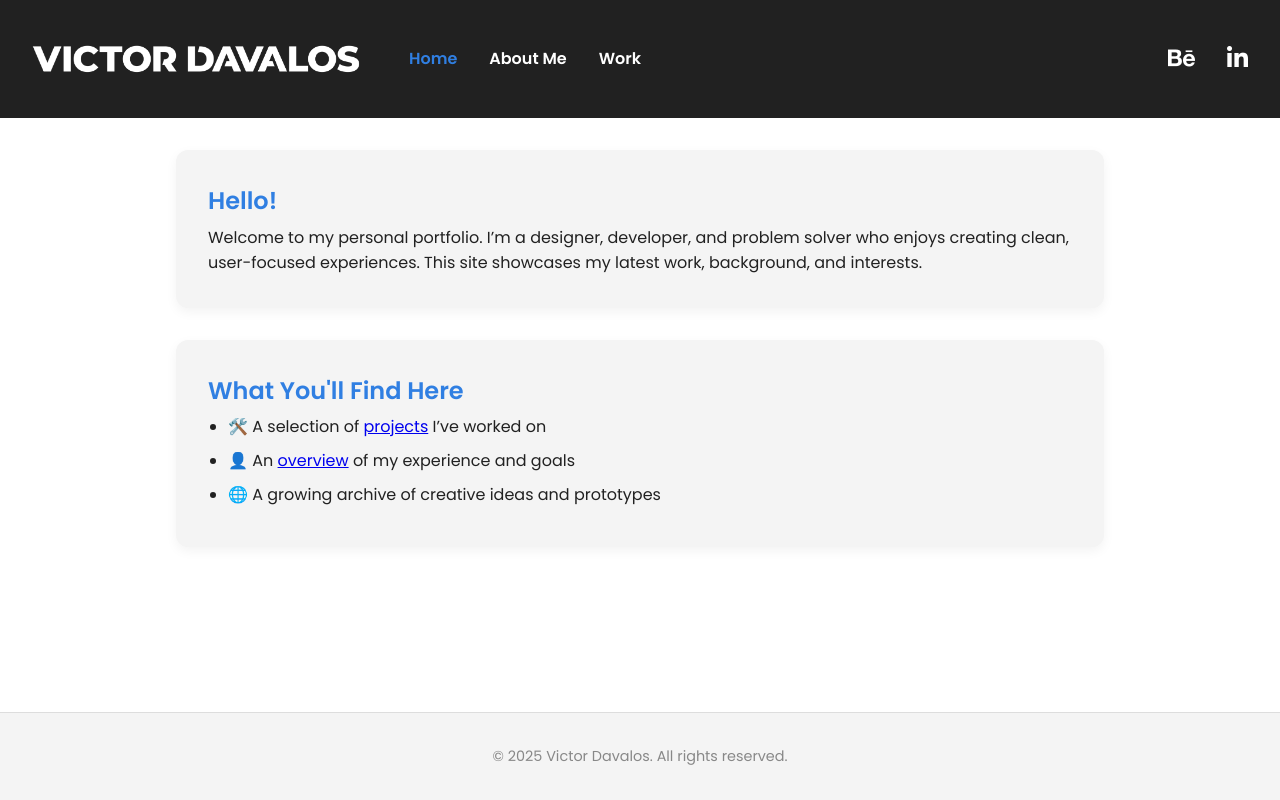
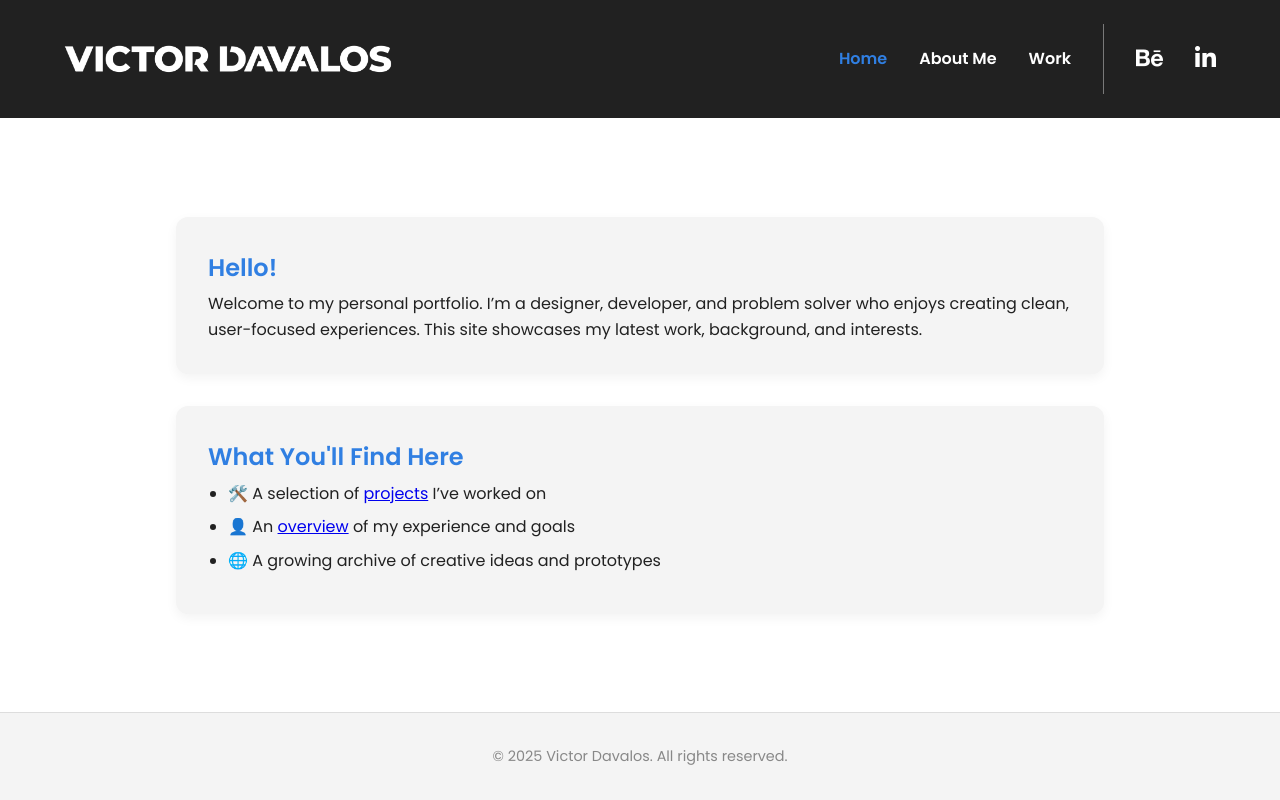
Before and after one commit to Davavalo/portfolio-website, a plain HTML site: page index.html in a window 1280 px wide. Drawn offline with Linux system fonts and the light colour scheme.

Commit message:
Update styles.css
more fixes

```diff
--- a/styles.css
+++ b/styles.css
@@ -30,11 +30,14 @@ body {
 }
 
 main {
-  flex: 1;
-  max-width: 960px;
-  margin: 2rem auto;
-  padding: 0 1rem;
-  width: 100%;
+    display: flex;
+    flex-direction: column;
+    flex: 1;
+    justify-content: center;
+    max-width: 960px;
+    margin: 2rem auto;
+    padding: 0 1rem;
+    width: 100%;
 }
 
 main > section:last-child {
@@ -98,14 +101,12 @@ body.menu-open {
   z-index: 1000;
 }
 
-/* Logo */
 .site-logo {
   max-height: 40px;
   width: auto;
   object-fit: contain;
 }
 
-/* Toggle Button (mobile only) */
 .menu-toggle {
   background: none;
   border: none;
@@ -115,9 +116,8 @@ body.menu-open {
   z-index: 1001;
 }
 
-/* Mobile Fullscreen Overlay Menu */
 .main-menu {
-  display: none; /* Prevent flash before JavaScript runs */
+  display: none;
   position: fixed;
   top: 0;
   left: 0;
@@ -157,25 +157,20 @@ body.menu-open {
   transition: color 0.2s ease;
 }
 
-.main-menu a:hover {
+.main-menu a:hover,
+.main-menu a.active {
   color: var(--primary);
 }
 
-.main-menu a.active {
-  color: var(--primary); /* Active link */
-}
-
-/* Divider line between menu sections */
 .main-menu .social-menu {
-  border-top: solid rgba(255, 255, 255, 0.5); /* line styling */
-  margin-top: 1rem; /* space before the line */
+  border-top: solid rgba(255, 255, 255, 0.5);
+  margin-top: 1rem;
   padding: 1rem 1rem 0 1rem;
   display: flex;
-  flex-direction: row; /* icons side by side */
-  justify-content: center; /* centers the icons */
-  gap: 1rem;             /* space between icons */
-  list-style: none;        /* remove default bullets */
-
+  flex-direction: row;
+  justify-content: center;
+  gap: 1rem;
+  list-style: none;
 }
 
 /* --- Projects --- */
@@ -247,27 +242,23 @@ footer {
 
 /* --- Desktop (≥1024px) --- */
 @media (min-width: 1024px) {
-  @media (min-width: 1024px) {
-  /* Hide mobile toggle on desktop */
   .menu-toggle {
     display: none;
   }
 
-  /* Reposition menu for desktop */
   .main-menu {
     position: static;
     transform: none;
     opacity: 1;
     background: transparent;
     display: flex;
-    justify-content: space-between;
+    justify-content: flex-end;
     align-items: center;
     flex-direction: row;
     height: auto;
     padding: 0;
   }
 
-  /* Shared styling for both lists */
   .main-menu .page-menu,
   .main-menu .social-menu {
     display: flex;
@@ -278,14 +269,14 @@ footer {
     margin: 0;
   }
 
-  /* Reset divider for desktop */
   .main-menu .social-menu {
     border-top: none;
-    margin-top: 0;
-    padding-top: 0;
+    padding-left: 2rem;
+    margin-left: 2rem;
+    border-left: 1px solid rgba(255, 255, 255, 0.4);
+    align-items: center;
   }
 
-  /* Style links */
   .main-menu a {
     color: white;
     font-weight: 600;
@@ -298,24 +289,19 @@ footer {
     color: var(--primary);
   }
 
-  /* Icon-specific tweaks */
   .main-menu .social-menu a {
     font-size: 1.5rem;
   }
 
-  /* Optional: spacing between logo and nav */
   .site-nav {
     display: flex;
     align-items: center;
     justify-content: space-between;
-    padding: 1.5rem 2rem;
+    padding: 1.5rem 4rem;
     background-color: #212121;
-    gap: 3rem;
   }
 
   .site-logo {
     max-height: 40px;
   }
 }
-
-}
```
